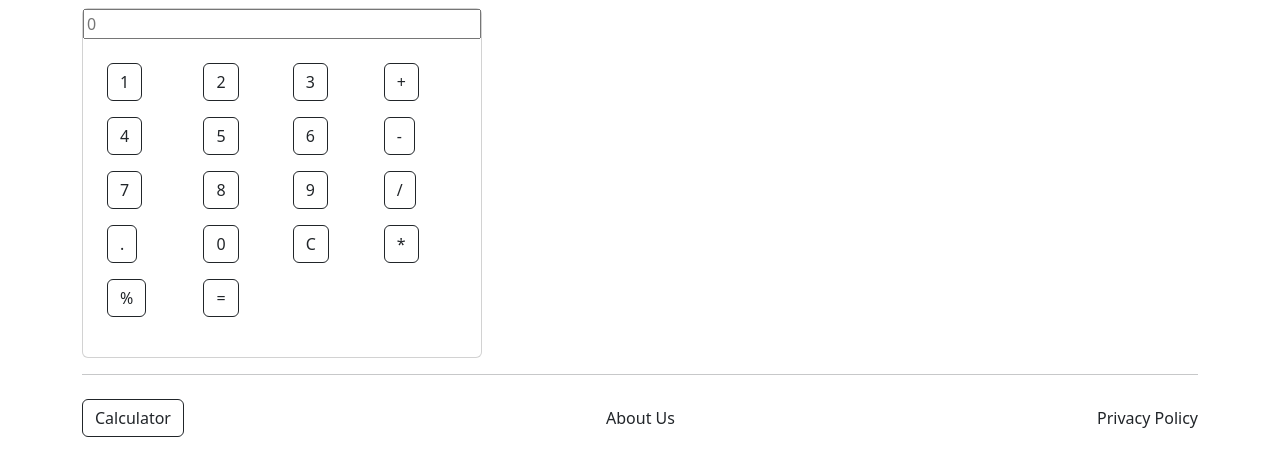
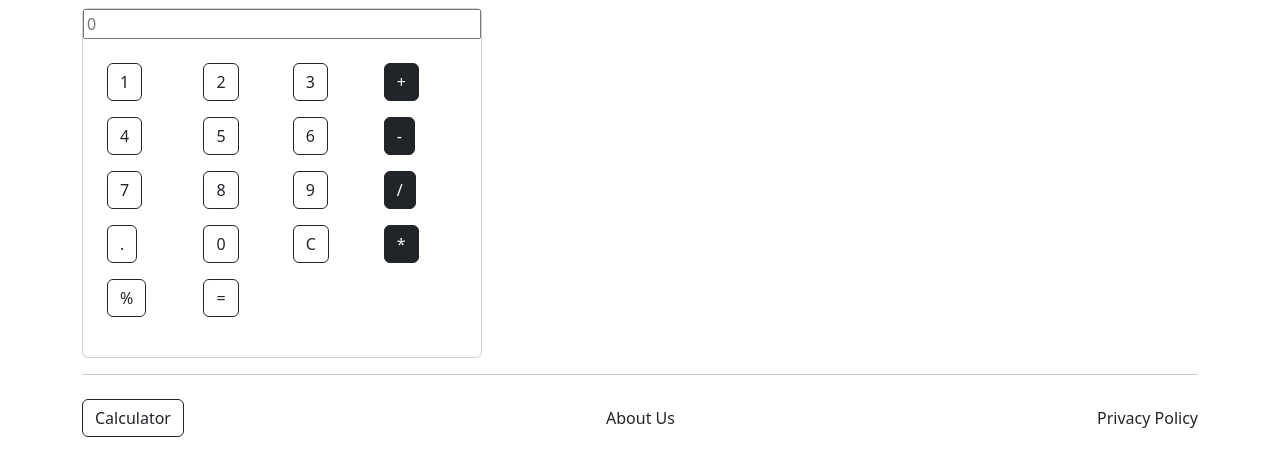
Before and after one commit to shefalitechwinlabs/Ecommerce, a Django app: page /calculator/ in a window 1280 px wide. Shown: the part 56-532 px from the top of the page. Run offline with Django 4.2, Linux system fonts and the light colour scheme.

Commit message:
task completion

```diff
--- a/templates/main/calculator.html
+++ b/templates/main/calculator.html
@@ -11,25 +11,25 @@
                             <td><button class="btn btn-outline-dark" onclick="display.value += '1'">1</button></td>
                             <td><button class="btn btn-outline-dark" onclick="display.value += '2'">2</button></td>
                             <td><button class="btn btn-outline-dark" onclick="display.value += '3'">3</button></td>
-                            <td><button class="btn btn-outline-dark" onclick="display.value += '+'">+</button></td>
+                            <td><button class="btn btn-dark" onclick="display.value += '+'">+</button></td>
                         </tr>
                         <tr>
                             <td><button class="btn btn-outline-dark" onclick="display.value += '4'">4</button></td>
                             <td><button class="btn btn-outline-dark" onclick="display.value += '5'">5</button></td>
                             <td><button class="btn btn-outline-dark" onclick="display.value += '6'">6</button></td>
-                            <td><button class="btn btn-outline-dark" onclick="display.value += '-'">-</button></td>
+                            <td><button class="btn btn-dark" onclick="display.value += '-'">-</button></td>
                         </tr>
                         <tr>
                             <td><button class="btn btn-outline-dark" onclick="display.value += '7'">7</button></td>
                             <td><button class="btn btn-outline-dark" onclick="display.value += '8'">8</button></td>
                             <td><button class="btn btn-outline-dark" onclick="display.value += '9'">9</button></td>
-                            <td><button class="btn btn-outline-dark" onclick="display.value += '/'">/</button></td>
+                            <td><button class="btn btn-dark" onclick="display.value += '/'">/</button></td>
                         </tr>
                         <tr>
                             <td><button class="btn btn-outline-dark" onclick="display.value += '.'">.</button></td>
                             <td><button class="btn btn-outline-dark" onclick="display.value += '0'">0</button></td>
                             <td><button class="btn btn-outline-dark" onclick="display.value=''">C</button></td>
-                            <td><button class="btn btn-outline-dark" onclick="display.value += '*'">*</button></td>
+                            <td><button class="btn btn-dark" onclick="display.value += '*'">*</button></td>
                         </tr>
                         <tr>
                             <td><button class="btn btn-outline-dark" onclick="document.getElementById('display').value += '%'">%</button></td>
```
Also changed, not shown: templates/main/products/electronics.html (+11 -1 lines).
